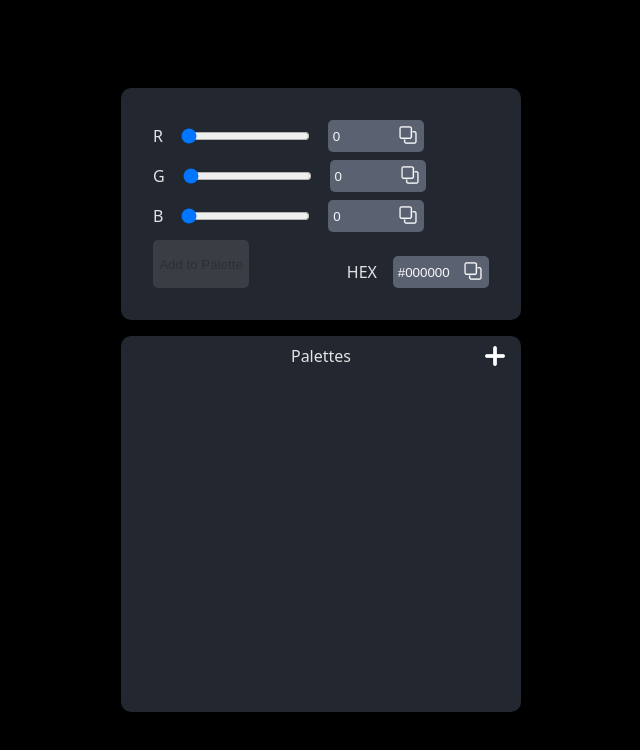
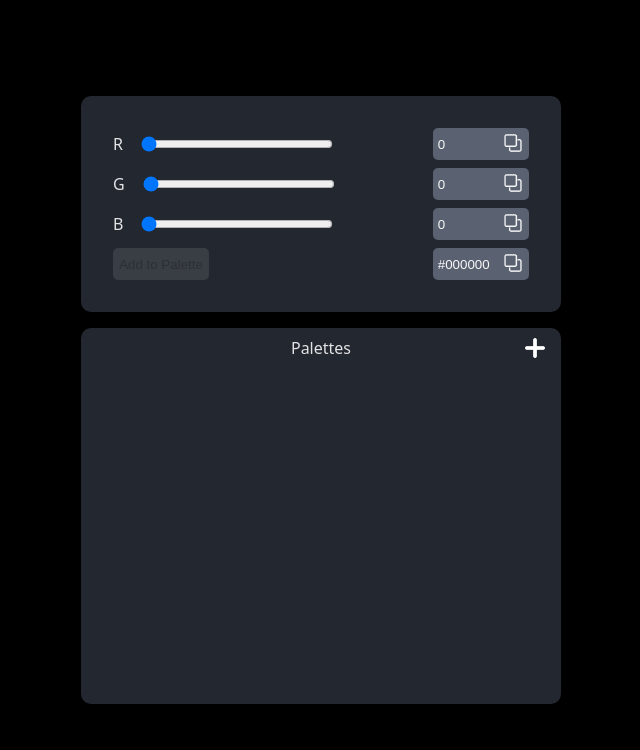
Before and after one commit to andrec2709/colorpicker-react, a React (Vite) app: page / in a window 1280 px wide. Shown: the top 750 px of the page, without its empty margins (319-959 px from the left). Built offline with nearby package versions, Linux system fonts and the light colour scheme.

Commit message:
improving UI

```diff
--- a/src/App.css
+++ b/src/App.css
@@ -7,38 +7,67 @@ button {
 }
 
 #root {
-  margin: 0 auto;
-  width: 25rem;
+  align-self: center;
+  width: clamp(17rem, 80vw, 30rem);
+  display: flex;
+  flex-direction: column;
 }
 
 #colorpicker {
   background-color: rgb(35, 39, 47);
   border-radius: 10px;
-  padding: 2rem;
+  padding: clamp(1rem, 5vw, 2rem);
   display: grid;
   grid-template:
-    "a a" auto
-    "b b" auto
-    "c c" auto "d e" auto / auto auto;
+    "a b" auto
+    "c d" auto
+    "e f" auto
+    "g h" auto / auto min-content;
   row-gap: .5rem;
   margin-bottom: 1rem;
   width: 100%;
 }
 
-#red-color {
+#red-slider-container {
+  width: fit-content;
+  justify-self: start;
   grid-area: a;
 }
 
-#green-color {
+#red-field-container {
+  justify-self: end;
+  width: fit-content;
   grid-area: b;
 }
 
-#blue-color {
+#green-slider-container {
+  width: fit-content;
+  justify-self: start;
   grid-area: c;
 }
 
+#green-field-container {
+  justify-self: end;
+  width: fit-content;
+  grid-area: d;
+}
+
+#blue-slider-container {
+  width: fit-content;
+  justify-self: start;
+  grid-area: e;
+}
+
+#blue-field-container {
+  justify-self: end;
+  width: fit-content;
+  grid-area: f;
+}
+
 #add-color {
-  grid-area: d;
+  width: fit-content;
+  justify-self: start;
+  grid-area: g;
   width: 6rem;
   border: none;
   background-color: rgb(90, 97, 112);
@@ -58,11 +87,20 @@ button {
   }
 }
 
+#hex-field-container {
+  justify-self: end;
+  width: fit-content;
+  grid-area: h;
+
+}
 
 #hex-color {
   margin-top: 1rem;
-  grid-area: e;
   justify-content: end;
+}
+
+#red-slider, #green-slider, #blue-slider {
+  width: clamp(6rem, 30vw, 12rem);
 }
 
 .color-container {
@@ -87,6 +125,7 @@ button {
   display: flex;
   align-items: center;
   height: 2rem;
+  width: fit-content;
   background-color: rgb(90, 97, 112);
   border-radius: 5px;
 }
@@ -167,7 +206,7 @@ button {
   padding: .5rem 1rem;
   display: flex;
   flex-direction: column;
-  max-width: 25rem;
+  /* max-width: 25rem; */
 }
 
 #editor-header {
@@ -230,7 +269,6 @@ button {
   scrollbar-width: none;
   display: flex;
   flex-wrap: wrap;
-  flex-direction: row;
   align-content: flex-start;
   row-gap: .5rem;
   column-gap: .5rem;
--- a/src/App.jsx
+++ b/src/App.jsx
@@ -21,7 +21,7 @@ import { useToolTip } from './contexts/ToolTipContext';
 // Make a simple colorpicker app.
 // Read draft.md
 
-function randomId(size = 8) {
+function randomId(size = 12) {
   const chars = [
     'a', 'b', 'c', 'd', 'e', 'f', 'g', 'h', 'i', 'j', 'k', 'l', 'm', 'n', 'o', 'p', 'q', 'r',
     's', 't', 'u', 'v', 'w', 'x', 'y', 'z', 'A', 'B', 'C', 'D', 'E', 'F', 'G', 'H', 'I', 'J',
@@ -184,21 +184,13 @@ export default function ColorPickerApp() {
     <>
       <Colorpicker id='colorpicker'>
         <ToolTip id='tooltip' />
-        <Color id='red-color'>
-          <Slider value={red} id='red-slider' textLabel='R' onChange={handleChange} color='red' />
-          <Field value={red} id='red-field' textLabel='R' onChange={handleChange} color='red' />
-        </Color>
-        <Color id='green-color'>
-          <Slider value={green} id='green-slider' textLabel='G' onChange={handleChange} color='green' />
-          <Field value={green} id='green-field' textLabel='G' onChange={handleChange} color='green' />
-        </Color>
-        <Color id='blue-color'>
-          <Slider value={blue} id='blue-slider' textLabel='B' onChange={handleChange} color='blue' />
-          <Field value={blue} id='blue-field' textLabel='B' onChange={handleChange} color='blue' />
-        </Color>
-        <Color id='hex-color'>
-          <Field value={hex} id='hex-field' textLabel='HEX' onChange={handleHexChange} color='hex' classLabel='' />
-        </Color>
+        <Slider value={red} id='red-slider' mainId='red-slider-container' textLabel='R' onChange={handleChange} color='red' />
+        <Field value={red} id='red-field' mainId='red-field-container' textLabel='R' onChange={handleChange} color='red' />
+        <Slider value={green} id='green-slider' mainId='green-slider-container' textLabel='G' onChange={handleChange} color='green' />
+        <Field value={green} id='green-field' mainId='green-field-container' textLabel='G' onChange={handleChange} color='green' />
+        <Slider value={blue} id='blue-slider' mainId='blue-slider-container' textLabel='B' onChange={handleChange} color='blue' />
+        <Field value={blue} id='blue-field' mainId='blue-field-container' textLabel='B' onChange={handleChange} color='blue' />
+        <Field value={hex} id='hex-field' mainId='hex-field-container' onChange={handleHexChange} color='hex' classLabel='' />
         <button id='add-color' disabled={selectedPalette === null} onClick={handleAddColor}>Add to Palette</button>
       </Colorpicker>
       <Editor>
--- a/src/components/Field.jsx
+++ b/src/components/Field.jsx
@@ -1,6 +1,6 @@
 import { useToolTip } from "../contexts/ToolTipContext";
 
-export const Field = ({ id, value, onChange, textLabel, color, classLabel = 'visually-hidden' }) => {
+export const Field = ({ id, mainId, value, onChange, textLabel, color, classLabel = 'visually-hidden' }) => {
   const { showMessage } = useToolTip();
 
   async function handleCopy() {
@@ -35,7 +35,7 @@ export const Field = ({ id, value, onChange, textLabel, color, classLabel = 'vis
       });
   }
   return (
-    <div className="field-wrapper-label">
+    <div className="field-wrapper-label" id={mainId}>
       <label htmlFor={id} className={classLabel}>{textLabel}</label>
       <div className='field-container'>
         <input type="text" id={id} value={value} onChange={onChange} data-color={color} onPaste={handlePaste} />
--- a/src/components/Slider.jsx
+++ b/src/components/Slider.jsx
@@ -1,6 +1,6 @@
-export const Slider = ({ id, value, onChange, color, textLabel, min = 0, max = 255 }) => {
+export const Slider = ({ id, mainId, value, onChange, color, textLabel, min = 0, max = 255 }) => {
   return (
-    <div className="slider-container">
+    <div className="slider-container" id={mainId}>
       <label htmlFor={id}>{textLabel}</label>
       <input type="range" id={id} value={value} onChange={onChange} data-color={color} min={min} max={max} />
     </div>
--- a/src/index.css
+++ b/src/index.css
@@ -17,6 +17,7 @@ body {
   margin: 0;
   display: flex;
   place-items: center;
+  justify-content: center;
   min-width: 320px;
   min-height: 100vh;
 }
```
